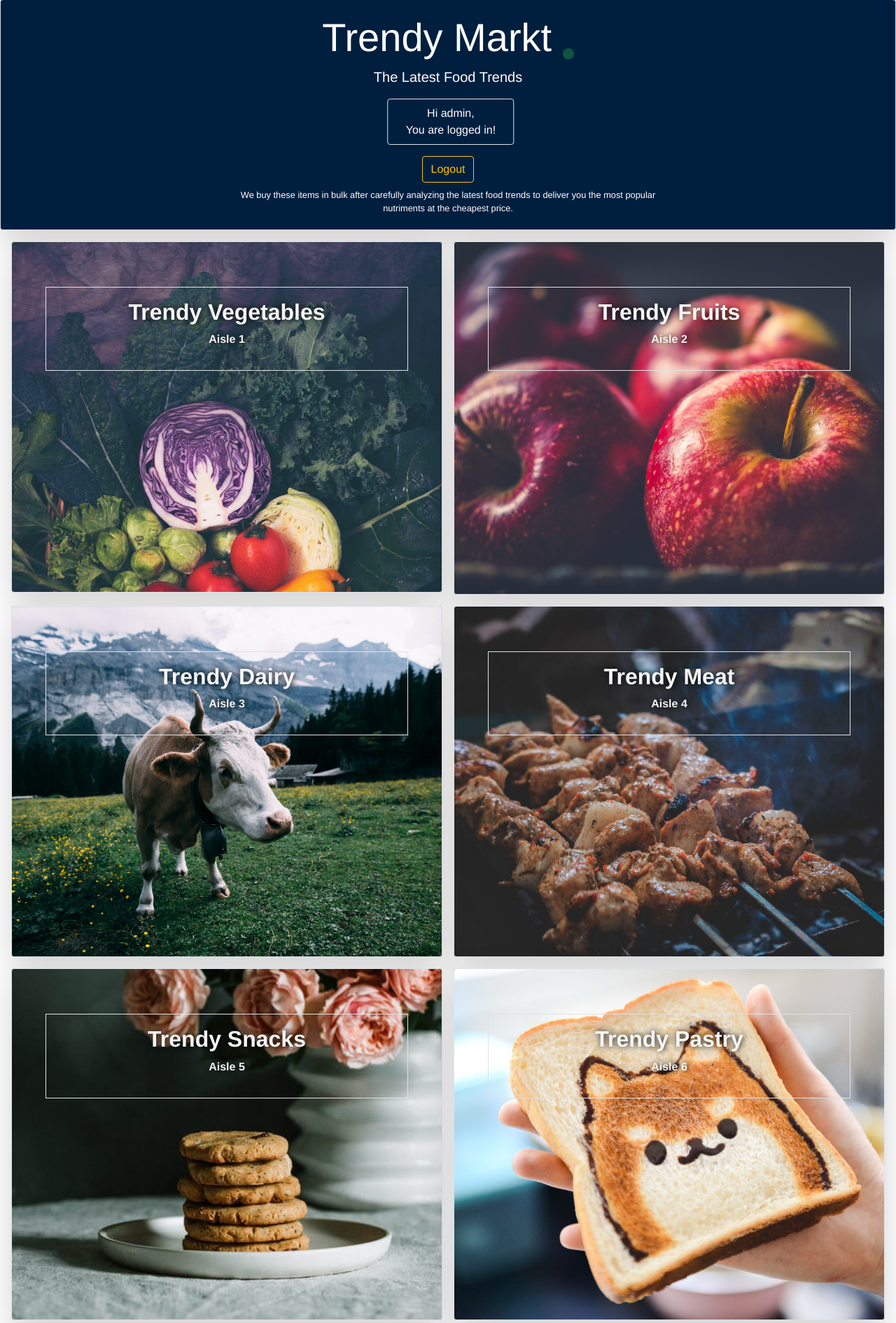
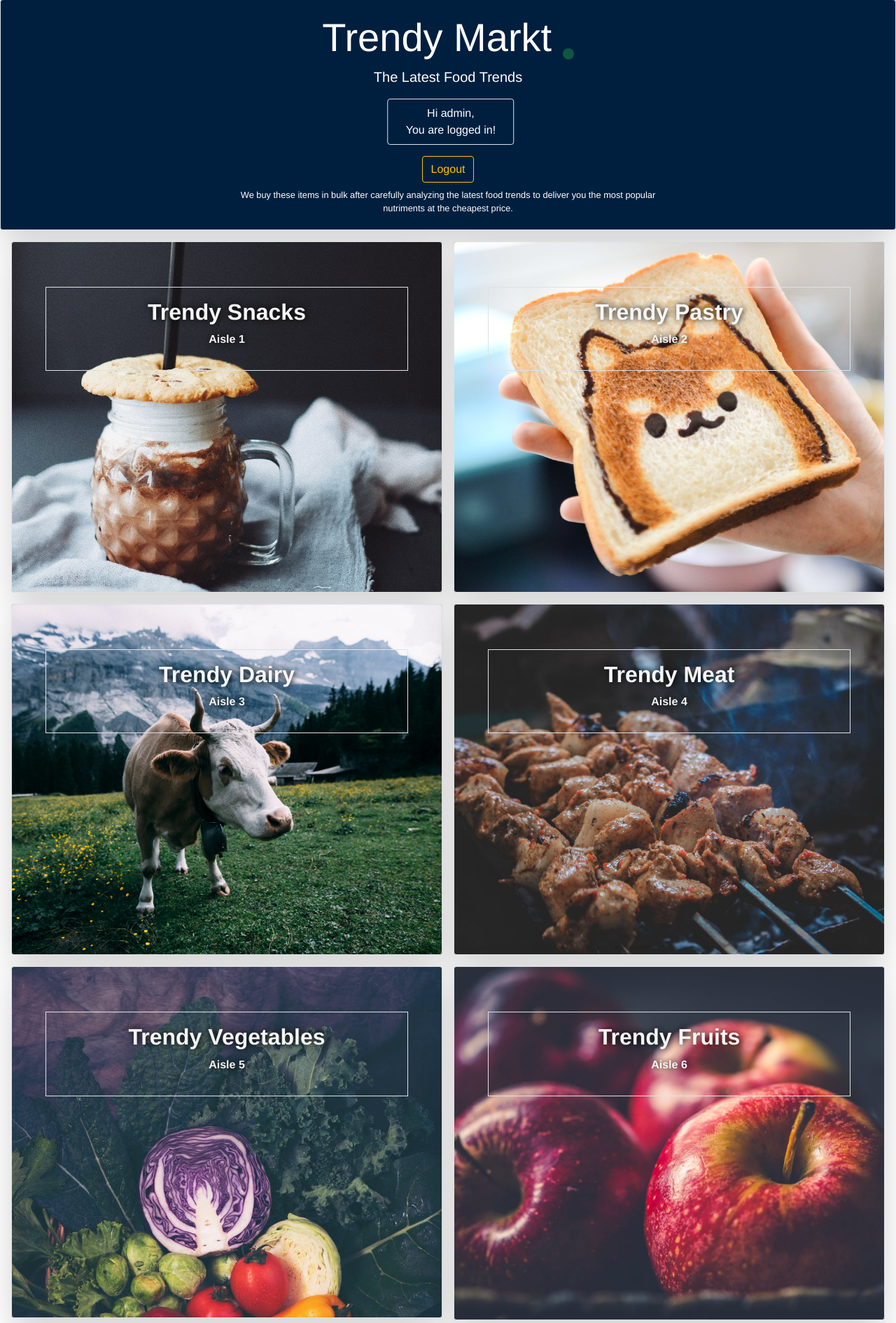
Before and after one commit to Fryingpannn/OnlineGroceryStore-TrendyMarkt, a PHP site: page / in a window 1280 px wide. Shown: the part 51-1942 px from the top of the page at 70% size. Run offline with PHP 8.4, Linux system fonts and the light colour scheme; a user stored in the database is signed in.

Commit message:
changed aisle order

```diff
--- a/index.php
+++ b/index.php
@@ -52,24 +52,24 @@
           you the most popular nutriments at the cheapest price. </p>
       </div>
     </div>
-    <!-- First row of 2 aisles -->
-    <div class="d-md-flex flex-md-equal w-100 my-md-3 pl-md-3">
-      <a href="p2-aisle-vegetable.php"> <!-- 1st aisle -->
-      <div class="veggies aisle border rounded shadow-lg mr-md-3 pt-3 px-3 pt-md-5 px-md-5 text-center text-black-50 overflow-hidden">
-        <div class="my-3 py-3 border" >
-          <h2 class="display-5">Trendy Vegetables</h2>
+    <!-- 1st row of aisles -->
+    <div class="d-md-flex flex-md-equal w-100 my-md-3 pl-md-3 ">
+      <a href="p2-aisle-snack.php"> <!-- 5th aisle -->
+      <div class="snacks aisle border rounded shadow-lg mr-md-3 pt-3 px-3 pt-md-5 px-md-5 text-center text-black-50 overflow-hidden">
+        <div class="my-3 p-3 border">
+          <h2 class="display-5">Trendy Snacks</h2>
           <p class="display-5">Aisle 1</p>
         </div>
         <div style="height: 300px;"></div>
       </div>
       </a>
-      <a href="p2-aisle-fruit.php">  <!-- 2nd aisle -->
-      <div class="fruits aisle border rounded shadow-lg mr-md-3 pt-3 px-3 pt-md-5 px-md-5 text-center text-black-50 overflow-hidden">
+      <a href="p2-aisle-pastry.php"> <!-- 6th aisles -->
+        <div class="pastry aisle border rounded shadow-lg mr-md-3 pt-3 px-3 pt-md-5 px-md-5 text-center text-black-50 overflow-hidden">
           <div class="my-3 py-3 border">
-          <h2 class="display-5">Trendy Fruits</h2>
+            <h2 class="display-5">Trendy Pastry</h2>
             <p class="display-5">Aisle 2</p>
           </div>
-        <div style="height: 303px;"></div>
+          <div style="height: 300px;"></div>
         </div>
       </a>
     </div>
@@ -94,24 +94,24 @@
         </div>
       </a>
     </div>
-    <!-- 3rd row of aisles -->
-    <div class="d-md-flex flex-md-equal w-100 my-md-6 pl-md-3">
-      <a href="p2-aisle-snack.php"> <!-- 5th aisle -->
-      <div class="snacks aisle border rounded shadow-lg mr-md-3 pt-3 px-3 pt-md-5 px-md-5 text-center text-black-50 overflow-hidden">
-        <div class="my-3 p-3 border">
-          <h2 class="display-5">Trendy Snacks</h2>
+    <!-- 3rd row of 2 aisles -->
+    <div class="d-md-flex flex-md-equal w-100 my-md-3 pl-md-3">
+      <a href="p2-aisle-vegetable.php"> <!-- 1st aisle -->
+      <div class="veggies aisle border rounded shadow-lg mr-md-3 pt-3 px-3 pt-md-5 px-md-5 text-center text-black-50 overflow-hidden">
+        <div class="my-3 py-3 border" >
+          <h2 class="display-5">Trendy Vegetables</h2>
           <p class="display-5">Aisle 5</p>
         </div>
         <div style="height: 300px;"></div>
       </div>
       </a>
-      <a href="p2-aisle-pastry.php"> <!-- 6th aisles -->
-        <div class="pastry aisle border rounded shadow-lg mr-md-3 pt-3 px-3 pt-md-5 px-md-5 text-center text-black-50 overflow-hidden">
+      <a href="p2-aisle-fruit.php">  <!-- 2nd aisle -->
+      <div class="fruits aisle border rounded shadow-lg mr-md-3 pt-3 px-3 pt-md-5 px-md-5 text-center text-black-50 overflow-hidden">
         <div class="my-3 py-3 border">
-            <h2 class="display-5">Trendy Pastry</h2>
+          <h2 class="display-5">Trendy Fruits</h2>
           <p class="display-5">Aisle 6</p>
         </div>
-          <div style="height: 300px;"></div>
+        <div style="height: 303px;"></div>
       </div>
       </a>
     </div>
--- a/main.css
+++ b/main.css
@@ -43,7 +43,7 @@ a:hover {
 .fruits {background-image: url("Pictures/fruits1.jpeg");}
 .dairy {background-image: url("Pictures/dairy.jpeg");}
 .meat {background-image: url("Pictures/meat2.jpeg");}
-.snacks {background-image: url("Pictures/snacks4.jpeg");}
+.snacks {background-image: url("Pictures/snacks3.jpeg");}
 .pastry {background-image: url("Pictures/pastry2.jpeg");}
 .other1 {background-image: url('Pictures/citron.jpeg');}
 .other2 {background-image: url('Pictures/contest.JPG');}
```
Also changed, not shown: includes/dbh.inc.php (+8 -8 lines). Lines whose indentation alone changed are shown as unchanged.
